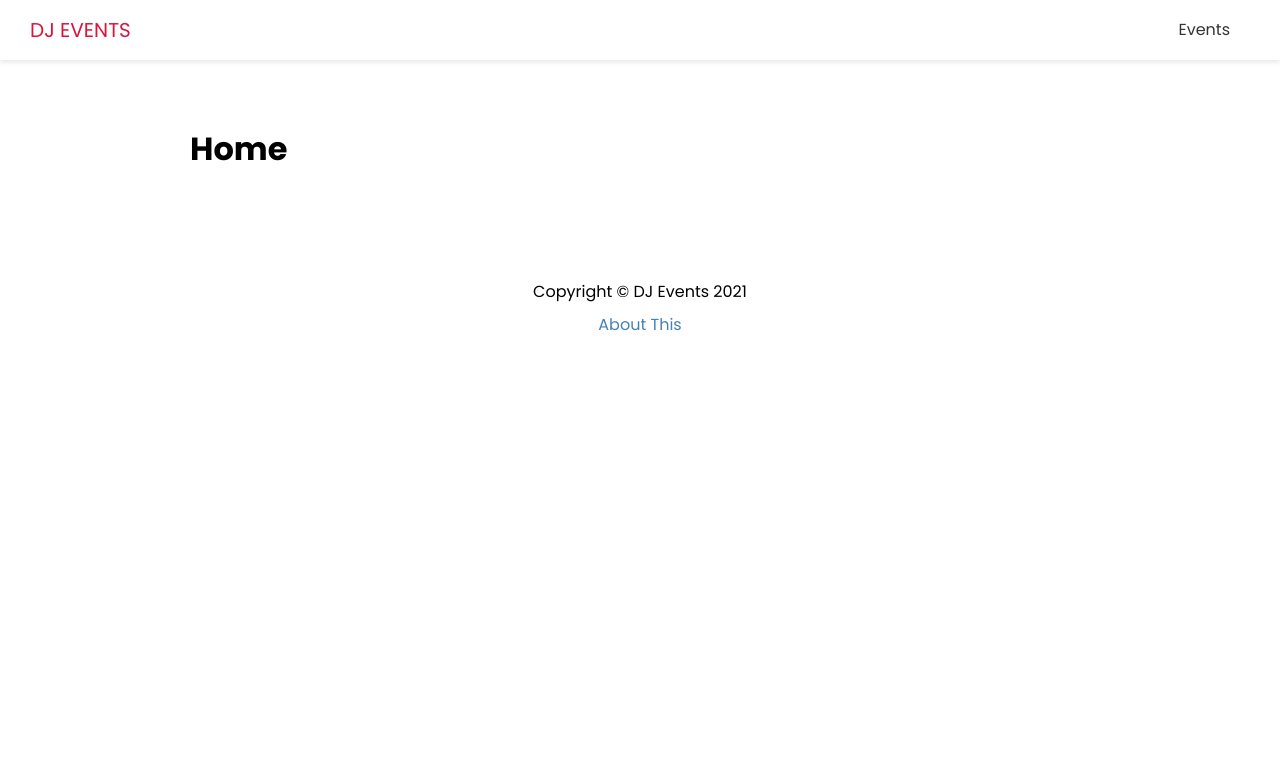
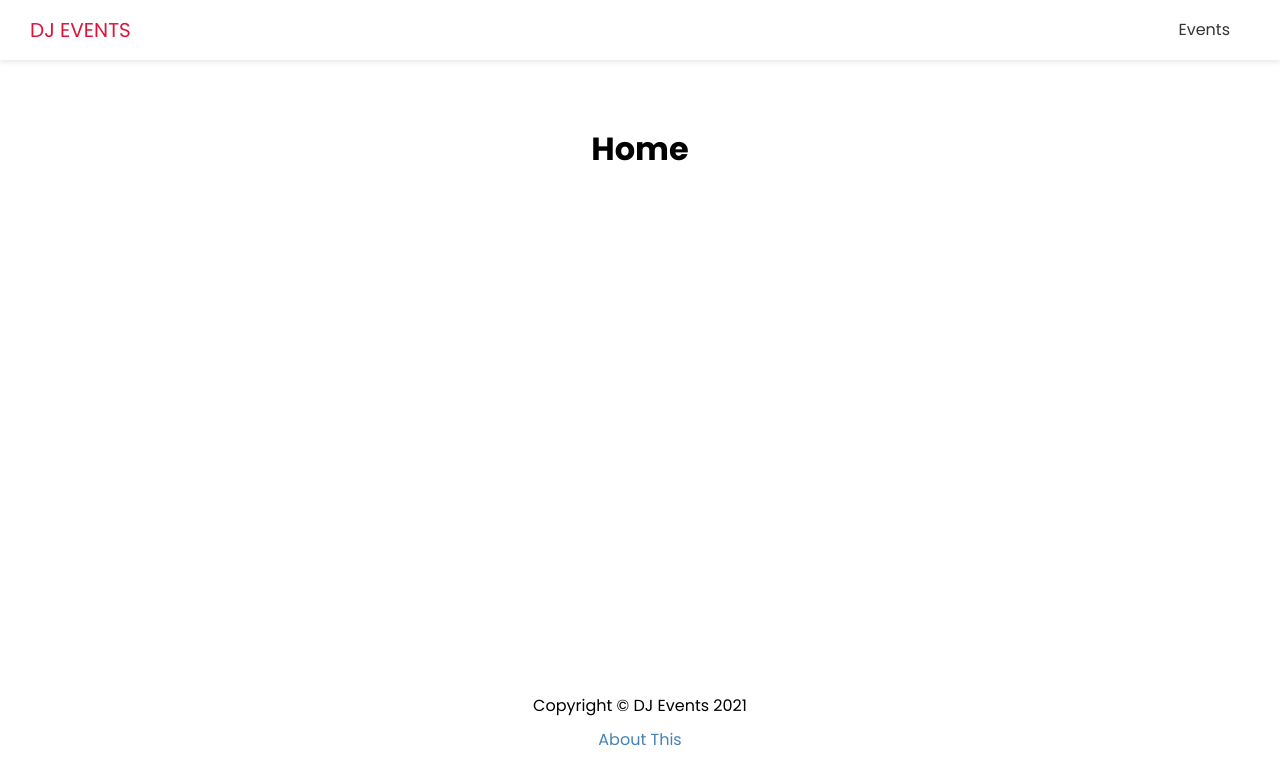
Before and after one commit to sergiobarria/dj-events-frontend, a Next.js app: page / in a window 1280 px wide. Shown: the top 784 px of the page. Built offline with nearby package versions, Linux system fonts and the light colour scheme.

Commit message:
add body content min height

```diff
--- a/components/Layout.tsx
+++ b/components/Layout.tsx
@@ -17,7 +17,7 @@ const Layout: React.FC<LayoutProps> = ({
   children,
 }) => {
   return (
-    <div>
+    <div className={styles.mainContainer}>
       <Head>
         <title>{title}</title>
         <meta name='description' content={description} />
--- a/styles/Layout.module.css
+++ b/styles/Layout.module.css
@@ -3,3 +3,14 @@
   max-width: 960px;
   padding: 0 30px;
 }
+
+.mainContainer {
+  min-height: 100vh;
+  display: flex;
+  flex-direction: column;
+  justify-content: space-between;
+}
+
+.mainContainer main {
+  margin-bottom: auto;
+}
```
